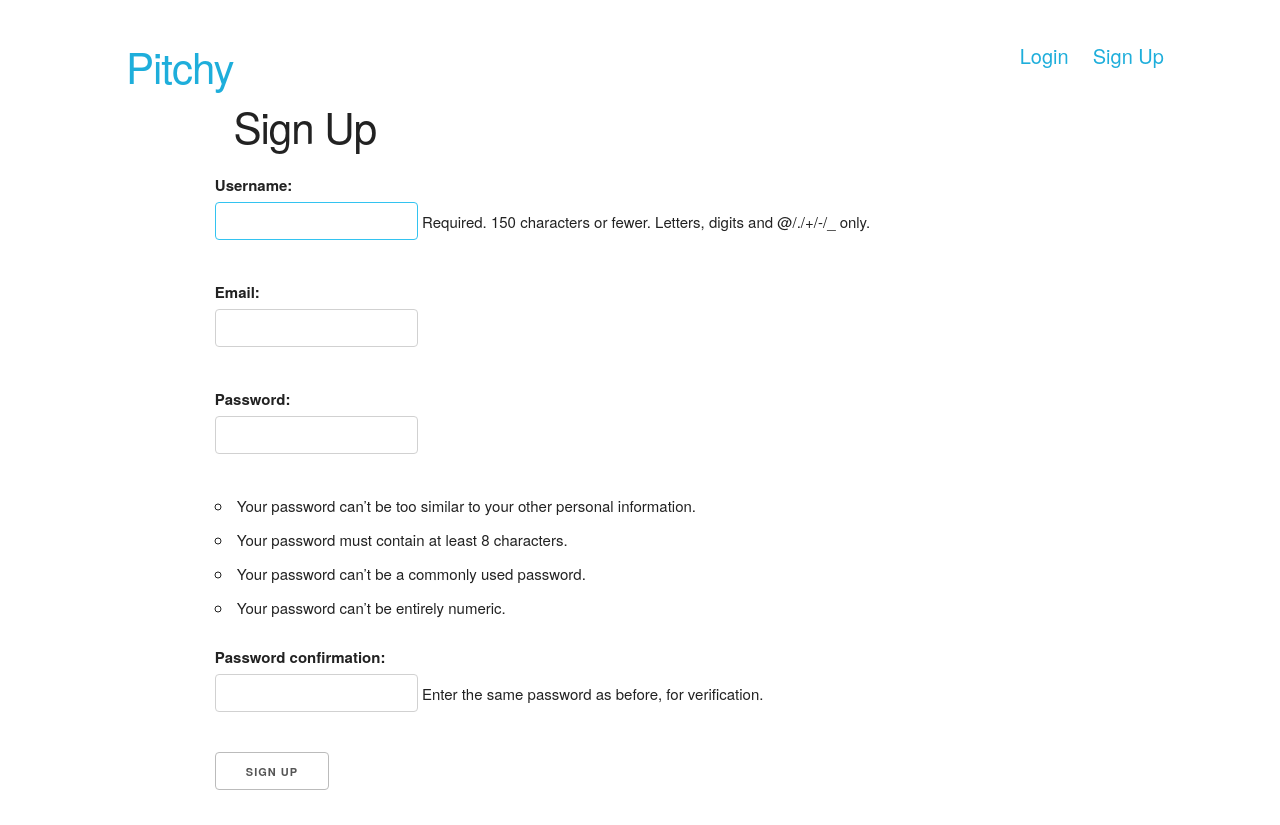
After one commit to brianaeng/capstone-pitchy, a Django app: page /signup/ in a window 1280 px wide. The commit adds this page. Run offline with Django 3.2, Linux system fonts and the light colour scheme; parts of the project's set-up code (start-up, migrations or seed data) failed here and were passed over; some libraries are stand-ins or nearby versions.

Commit message:
Added a sign up page and moved the urls to pitchy.urls instead

```diff
--- a/capstone/urls.py
+++ b/capstone/urls.py
@@ -15,11 +15,8 @@ Including another URLconf
 """
 from django.conf.urls import url, include
 from django.contrib import admin
-from django.contrib.auth import views as auth_views
 
 urlpatterns = [
     url(r'', include('pitchy.urls')),
     url(r'^admin/', admin.site.urls),
-    url(r'^login/$', auth_views.login, {'template_name': 'registration/login.html'}, name='login'),
-    url(r'^logout/$', auth_views.logout, {'next_page': '/'}, name='logout'),
 ]
--- a/pitchy/forms.py
+++ b/pitchy/forms.py
@@ -1,6 +1,7 @@
 from django import forms
 from django.contrib.auth.models import User
 from .models import Profile, Focus
+from django.contrib.auth.forms import UserCreationForm
 
 class UserForm(forms.ModelForm):
     class Meta:
@@ -16,3 +17,10 @@ class FocusForm(forms.ModelForm):
     class Meta:
         model = Focus
         fields = ('name',)
+
+class SignUpForm(UserCreationForm):
+    email = forms.EmailField(required=True)
+
+    class Meta:
+        model = User
+        fields = ("username", "email", "password1", "password2")
--- a/pitchy/models.py
+++ b/pitchy/models.py
@@ -24,7 +24,6 @@ class Profile(models.Model):
     def __str__(self):
         return self.user.username
 
-
 @receiver(post_save, sender=User)
 def create_user_profile(sender, instance, created, **kwargs):
     if created:
--- a/pitchy/templates/base.html
+++ b/pitchy/templates/base.html
@@ -25,7 +25,7 @@
           <a href="/logout">Sign Out</a>
         {% else %}
           <a href="/login">Login</a>
-          <a href="/">Sign Up</a>
+          <a href="/signup">Sign Up</a>
         {% endif %}
       </nav>
 
--- a/pitchy/templates/profiles/update_profile.html
+++ b/pitchy/templates/profiles/update_profile.html
@@ -6,6 +6,6 @@
     {{ user_form.as_p }}
     {{ profile_form.as_p }}
     {{ focus_form.as_p }}
-    <button type="submit">Save changes</button>
+    <button type="submit">Save</button>
   </form>
 {% endblock content %}
--- /dev/null
+++ b/pitchy/templates/registration/signup.html
@@ -0,0 +1,12 @@
+{% extends 'base.html' %}
+
+{% block title %}Login{% endblock %}
+
+{% block content %}
+  <h2>Sign Up</h2>
+    <form method="post">
+      {% csrf_token %}
+      {{ signup_form.as_p  }}
+      <button type="submit">Sign Up</button>
+    </form>
+{% endblock %}
--- a/pitchy/urls.py
+++ b/pitchy/urls.py
@@ -1,7 +1,11 @@
 from django.conf.urls import url
 from . import views
+from django.contrib.auth import views as auth_views
 
 urlpatterns = [
+    url(r'^login/$', auth_views.login, {'template_name': 'registration/login.html'}, name='login'),
+    url(r'^logout/$', auth_views.logout, {'next_page': '/'}, name='logout'),
+    url(r'^signup/$', views.SignUpView.as_view(), name='signup'),
     url(r'^$', views.HomepageView.as_view(), name='homepage'),
     url(r'^profile/edit/$', views.UpdateProfileView.as_view(), name='update_profile'),
     url(r'^hub/$', views.HubView.as_view(), name='hub'),
--- a/pitchy/views.py
+++ b/pitchy/views.py
@@ -1,11 +1,31 @@
 from django.shortcuts import render, redirect, get_object_or_404
-from .models import Profile, Friendship, Focus
-from forms import UserForm, ProfileForm
+from .models import Profile, Friendship, Focus, User
+from forms import UserForm, ProfileForm, SignUpForm
 from django.contrib import messages
-from django.contrib.auth.forms import AuthenticationForm
+# from django.contrib.auth.forms import AuthenticationForm
 from django.contrib.auth.mixins import LoginRequiredMixin
 from django.views.generic import TemplateView, FormView
 from django.db.models import Q
+from django.contrib.auth import authenticate, login
+
+class SignUpView(FormView):
+    template_name = 'registration/signup.html'
+
+    def get(self, request):
+        signup_form = SignUpForm()
+        return render(request, self.template_name, {'signup_form': signup_form})
+
+    def post(self, request):
+        signup_form = SignUpForm(request.POST)
+        if signup_form.is_valid():
+            signup_form.save()
+            messages.success(request, ('Your account was successfully created!'))
+            new_user = authenticate(username=signup_form.cleaned_data['username'], password=signup_form.cleaned_data['password1'],)
+            login(request, new_user)
+            return redirect('/hub')
+        else:
+            messages.error(request, ('Please correct the error below.'))
+            return render(request, self.template_name, {'signup_form': signup_form})
 
 class ProfileView(LoginRequiredMixin, TemplateView):
     template_name = 'profiles/profile.html'
```
